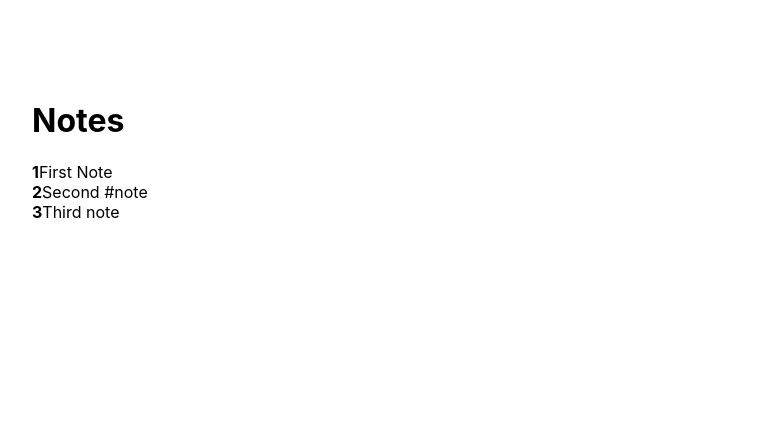
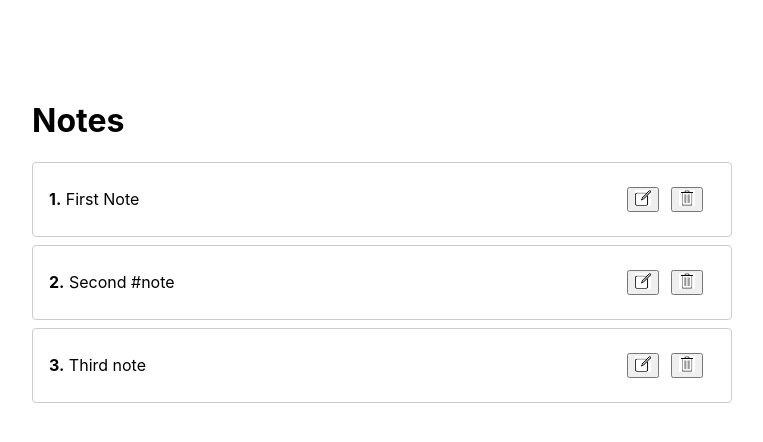
Before and after one commit to pomazafa/Nyblecraft, a React (Create React App) app in the folder task-2/: page / in a window 1280 px wide. Shown: the top 442 px of the page, without its empty margins (258-1021 px from the left). Built offline with nearby package versions, Linux system fonts and the light colour scheme.

Commit message:
add icons and icons style

```diff
--- a/task-2/src/Note/Note.js
+++ b/task-2/src/Note/Note.js
@@ -1,9 +1,21 @@
 import React from 'react';
 import PropTypes from 'prop-types';
+import editIcon from '../public/edit.png';
+import deleteIcon from '../public/delete.png';
 
 function Note({note, index}) {
     return (
-        <li><strong>{index + 1}</strong>{note.text}</li>
+        <li>
+            <span>
+                <strong>{index + 1}.</strong>
+                &nbsp;
+                {note.text}
+            </span>
+            <div className="buttons-list">
+                <button><img src={editIcon} alt="edit" className="icon"></img></button>
+                <button><img src={deleteIcon} alt="delete" className="icon"></img></button>
+            </div>
+        </li>
     )
 }
 
--- a/task-2/src/index.scss
+++ b/task-2/src/index.scss
@@ -7,9 +7,9 @@ body {
   -moz-osx-font-smoothing: grayscale;
 }
 
-code {
-  font-family: source-code-pro, Menlo, Monaco, Consolas, 'Courier New',
-    monospace;
+.icon {
+  width: 1rem;
+  height: 1rem;
 }
 
 .wrapper {
@@ -21,5 +21,25 @@ code {
     list-style: none;
     margin: 0;
     padding: 0;
+
+    li {
+      display: flex;
+      justify-content: space-between;
+      align-items: center;
+      padding: 1.5rem 1rem;
+      border: 1px solid #ccc;
+      border-radius: 4px;
+      margin-bottom: .5rem;
+
+      .buttons-list {
+        width: 100px;
+        display: flex;
+        justify-content: space-evenly;
+      }
+
+      input {
+        margin-right: 1rem;
+      }
+    }
   }
 }
```
Also changed, not shown: task-2/src/public/delete.png (added), task-2/src/public/edit.png (added).
